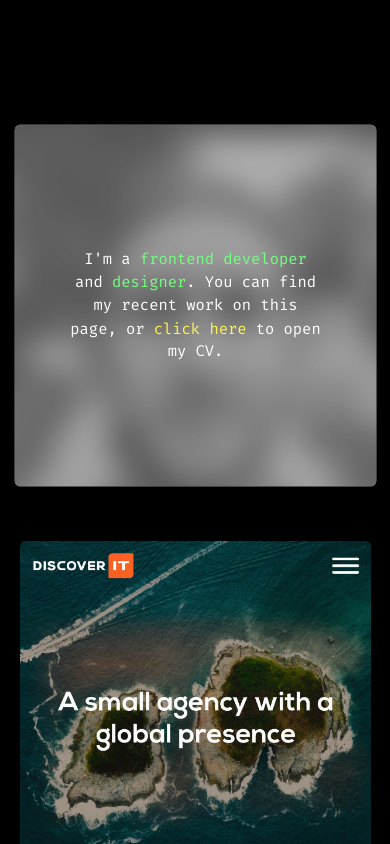
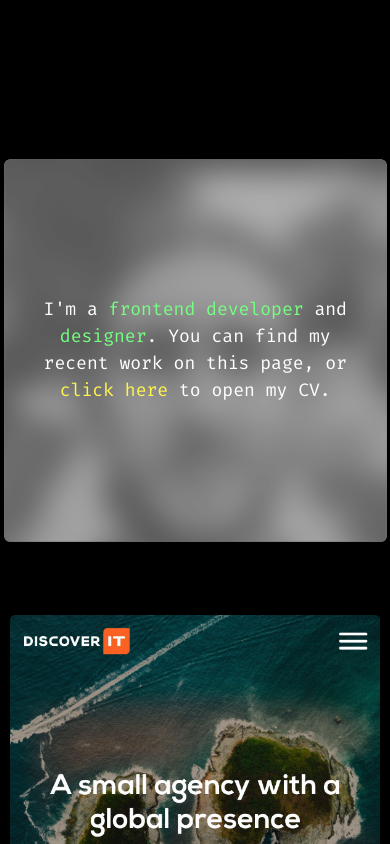
Before and after one commit to domb5041/homepage-3, a Vue app: page / in a window 390 px wide. Shown: the top 844 px of the page. Built offline with nearby package versions, Linux system fonts and the light colour scheme.

Commit message:
responsive updates

```diff
--- a/src/App.vue
+++ b/src/App.vue
@@ -12,10 +12,7 @@
 					<img class="image" :src="imgUrl(project.image)" :alt="project.description">
 					<div class="details">
 						<p class="text" v-html="project.description"></p>
-						<a class="visit" v-if="project.link" :href="project.link" target="blank">
-							VISIT
-							<div>-></div>
-						</a>
+						<a class="visit" v-if="project.link" :href="project.link" target="blank">VISIT-></a>
 					</div>
 				</div>
 			</div>
@@ -137,11 +134,28 @@
 </script>
 
 <style lang="less">
+	@small-screen: 580px;
+	@medium-screen: 960px;
+	@large-screen: 1200px;
+	@xlarge-screen: 1600px;
+
+	body,
+	html {
+		font-size: 1em;
+		padding: 1em;
+
+		@media (max-width: @small-screen) {
+			font-size: 0.9em;
+			padding: 0.9em;
+		}
+	}
+
 	html {
 		background-color: black;
 	}
 	body {
 		margin: 0;
+		text-align: center;
 	}
 
 	@font-face {
@@ -153,15 +167,16 @@
 		display: flex;
 		justify-content: center;
 		flex-wrap: wrap;
-		margin: 100px 0;
+		margin: 100px auto;
+		max-width: 1800px;
 	}
 
 	.project {
 		padding: 40px;
 		position: relative;
 		cursor: pointer;
-		@media (max-width: 600px) {
-			padding: 30px 10px;
+		@media (max-width: @small-screen) {
+			padding: 40px 10px;
 		}
 	}
 
@@ -173,9 +188,9 @@
 		border-radius: 5px;
 		transition: 0.2s;
 		opacity: 0.3;
-		@media (max-width: 600px) {
-			width: 90vw;
-			height: 90vw;
+		@media (max-width: @small-screen) {
+			width: 95vw;
+			height: 95vw;
 			opacity: 1;
 		}
 	}
@@ -200,22 +215,27 @@
 		display: flex;
 		justify-content: center;
 		align-items: center;
-		padding: 50px;
+		padding: 30px;
 		box-sizing: border-box;
 		text-align: center;
 		font-size: 20px;
 		font-family: "fira-code";
 		line-height: 1.5;
 		pointer-events: none;
-		@media (max-width: 600px) {
-			font-size: 15px;
+		@media (max-width: @small-screen) {
+			font-size: 4.5vw;
+			padding: 5vw;
 		}
 	}
 
-	.details .text {
+	.details .text,
+	.details {
 		a {
 			color: #fff54e;
 			text-decoration: none;
+			&:hover {
+				text-decoration: underline;
+			}
 		}
 		span {
 			color: rgb(116, 255, 128);
@@ -223,17 +243,12 @@
 	}
 
 	.details .visit {
-		text-decoration: none;
-		color: #fff54e;
-		padding: 10px;
-		display: flex;
-		cursor: pointer;
+		padding: 30px;
 		position: absolute;
-		bottom: 10px;
-		right: 15px;
-		div {
-			transition: 0.2s;
-			padding-left: 5px;
+		bottom: 0;
+		right: 0;
+		@media (max-width: @small-screen) {
+			padding: 5vw;
 		}
 	}
 
@@ -253,7 +268,6 @@
 			background-color: whitesmoke;
 			.image {
 				filter: blur(10px);
-				// -webkit-filter: blur(70px) saturate(200%) brightness(150%);
 				opacity: 0.6;
 				transform: scale(1.5);
 			}
```
